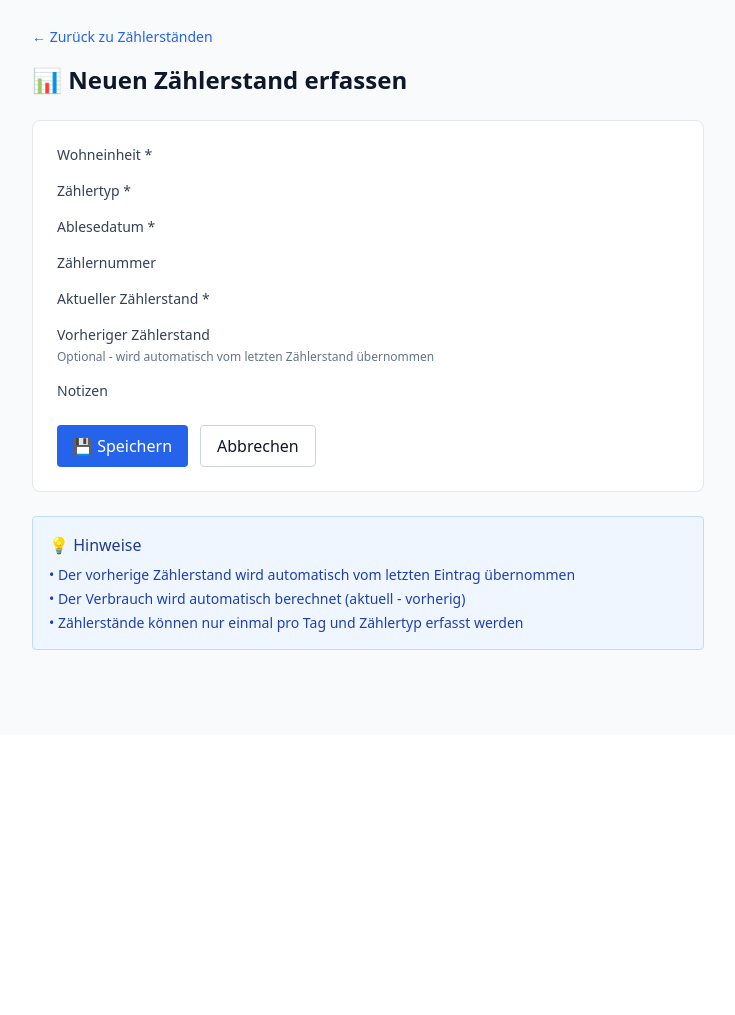
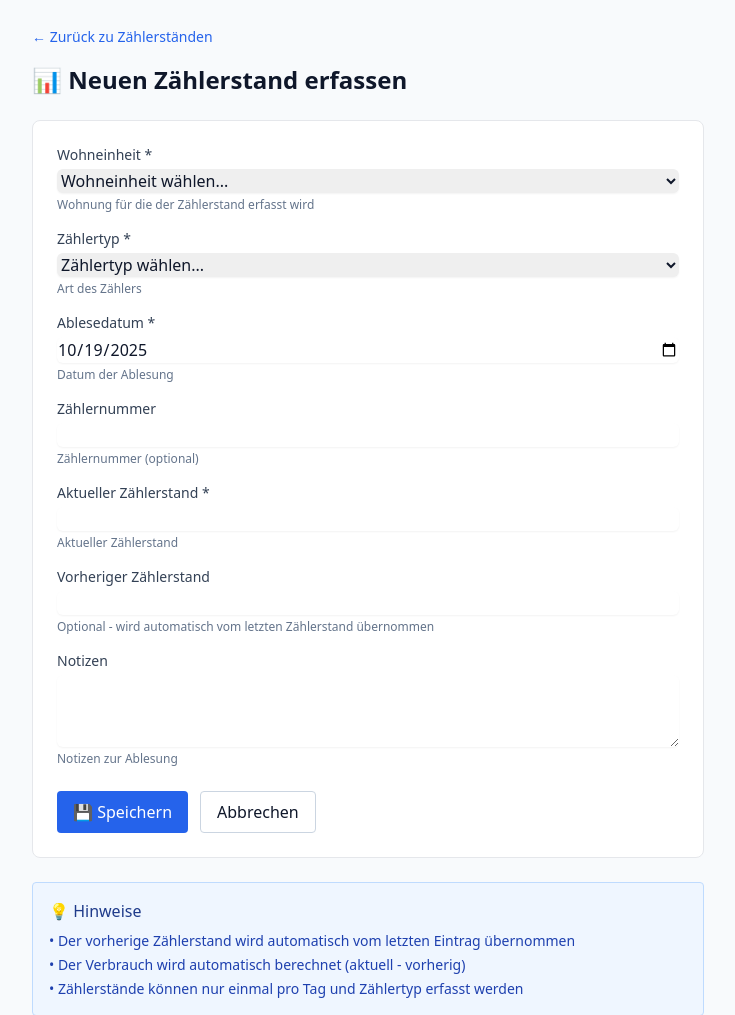
Before and after one commit to Duly330AI/uvm, a Django app: page /portal/utility/readings/create in a window 1280 px wide. Shown: the part 65-1080 px from the top of the page, without its empty margins (272-1007 px from the left). Before the commit the page ends 715 px from the top, so only its background shows below. Run offline with Django 5.2, Linux system fonts and the light colour scheme; the visitor is signed in with stand-in values (Sample User, id 1); data comes from the database, SQL or seed files in the repository; parts of the project's set-up code (start-up, migrations or seed data) failed here and were passed over; some libraries are stand-ins or nearby versions.

Commit message:
fix: M14 - Add area_sqm to preview + Fix utility reading form 🐛
2 FIXES:

1. AREA (m²) NOW VISIBLE IN PREVIEW:
   ❌ Was: data.area_sqm not in calculator results
   ✅ Now: Added area_sqm and occupants_count to return dict
   ✅ Now: Added unit_full for complete display
   ✅ Result: Preview shows '📐 45.00 m²' correctly!

2. UTILITY READING FORM NOW WORKS:
   ❌ Was: Template used {{ form.unit }} but view sent no form object
   ❌ Result: Empty fields, nothing rendered
   ✅ Now: Replaced with plain HTML inputs
   ✅ Unit dropdown: loops through units from context
   ✅ Meter type dropdown: loops through meter_types choices
   ✅ Date field: pre-filled with today
   ✅ All fields properly styled with Tailwind
   ✅ Result: Form is fully functional! 📊

RESULT:
- Preview displays real m² values
- Utility reading form renders and works
- Can now create utility readings! 🎉

```diff
--- a/backend/app/landlord/services/utility_calculator.py
+++ b/backend/app/landlord/services/utility_calculator.py
@@ -133,7 +133,10 @@
         return {
             'contract_id': contract.id,
             'unit': contract.unit.unit_label,
+            'unit_full': f"{contract.unit.property.name} - {contract.unit.unit_label}",
             'tenant': contract.tenant.primary_email,
+            'area_sqm': contract.unit.area_sqm,  # Add area for display
+            'occupants_count': contract.occupants_count,  # Add occupants for display
             'heating': heating_costs,
             'water': water_costs,
             'waste': waste_costs,
--- a/backend/app/templates/portal/utility_reading_form.html
+++ b/backend/app/templates/portal/utility_reading_form.html
@@ -1,28 +1,19 @@
-{% extends "portal/base.html" %}
-{% block title %}Zählerstand erfassen{% endblock %}
-
-{% block portal %}
+{% extends "portal/base.html" %} {% block title %}Zählerstand erfassen{% endblock %} {% block portal %}
 <div class="max-w-2xl mx-auto">
   <div class="mb-4">
-    <a href="{% url 'portal_utility_readings' %}" class="text-sm text-blue-600 hover:underline">
-      ← Zurück zu Zählerständen
-    </a>
+    <a href="{% url 'portal_utility_readings' %}" class="text-sm text-blue-600 hover:underline"> ← Zurück zu Zählerständen </a>
   </div>
 
   <h1 class="text-2xl font-semibold mb-6">📊 Neuen Zählerstand erfassen</h1>
 
   <form method="post" class="bg-white border rounded-lg p-6">
-    {% csrf_token %}
-
-    {% if form.errors %}
+    {% csrf_token %} {% if form.errors %}
     <div class="bg-red-50 border border-red-200 text-red-700 px-4 py-3 rounded mb-4">
       <strong>Fehler beim Speichern:</strong>
       <ul class="list-disc list-inside mt-2">
-        {% for field, errors in form.errors.items %}
-          {% for error in errors %}
-          <li>{{ field }}: {{ error }}</li>
-          {% endfor %}
-        {% endfor %}
+        {% for field, errors in form.errors.items %} {% for error in errors %}
+        <li>{{ field }}: {{ error }}</li>
+        {% endfor %} {% endfor %}
       </ul>
     </div>
     {% endif %}
@@ -30,95 +21,81 @@
     <div class="space-y-4">
       <!-- Unit Selection -->
       <div>
-        <label for="{{ form.unit.id_for_label }}" class="block text-sm font-medium text-slate-700 mb-1">
+        <label for="unit_id" class="block text-sm font-medium text-slate-700 mb-1">
           Wohneinheit *
         </label>
-        {{ form.unit }}
-        {% if form.unit.help_text %}
-        <p class="text-xs text-slate-500 mt-1">{{ form.unit.help_text }}</p>
-        {% endif %}
+        <select name="unit_id" id="unit_id" required class="mt-1 block w-full rounded-md border-gray-300 shadow-sm focus:border-blue-500 focus:ring-blue-500">
+          <option value="">Wohneinheit wählen...</option>
+          {% for unit in units %}
+          <option value="{{ unit.id }}">{{ unit.property.name }} - {{ unit.unit_label }}</option>
+          {% endfor %}
+        </select>
+        <p class="text-xs text-slate-500 mt-1">Wohnung für die der Zählerstand erfasst wird</p>
       </div>
 
       <!-- Meter Type -->
       <div>
-        <label for="{{ form.meter_type.id_for_label }}" class="block text-sm font-medium text-slate-700 mb-1">
+        <label for="meter_type" class="block text-sm font-medium text-slate-700 mb-1">
           Zählertyp *
         </label>
-        {{ form.meter_type }}
-        {% if form.meter_type.help_text %}
-        <p class="text-xs text-slate-500 mt-1">{{ form.meter_type.help_text }}</p>
-        {% endif %}
+        <select name="meter_type" id="meter_type" required class="mt-1 block w-full rounded-md border-gray-300 shadow-sm focus:border-blue-500 focus:ring-blue-500">
+          <option value="">Zählertyp wählen...</option>
+          {% for value, label in meter_types %}
+          <option value="{{ value }}">{{ label }}</option>
+          {% endfor %}
+        </select>
+        <p class="text-xs text-slate-500 mt-1">Art des Zählers</p>
       </div>
 
       <!-- Reading Date -->
       <div>
-        <label for="{{ form.reading_date.id_for_label }}" class="block text-sm font-medium text-slate-700 mb-1">
+        <label for="reading_date" class="block text-sm font-medium text-slate-700 mb-1">
           Ablesedatum *
         </label>
-        {{ form.reading_date }}
-        {% if form.reading_date.help_text %}
-        <p class="text-xs text-slate-500 mt-1">{{ form.reading_date.help_text }}</p>
-        {% endif %}
+        <input type="date" name="reading_date" id="reading_date" value="{{ today|date:'Y-m-d' }}" required class="mt-1 block w-full rounded-md border-gray-300 shadow-sm focus:border-blue-500 focus:ring-blue-500" />
+        <p class="text-xs text-slate-500 mt-1">Datum der Ablesung</p>
       </div>
 
       <!-- Meter Number -->
       <div>
-        <label for="{{ form.meter_number.id_for_label }}" class="block text-sm font-medium text-slate-700 mb-1">
+        <label for="meter_number" class="block text-sm font-medium text-slate-700 mb-1">
           Zählernummer
         </label>
-        {{ form.meter_number }}
-        {% if form.meter_number.help_text %}
-        <p class="text-xs text-slate-500 mt-1">{{ form.meter_number.help_text }}</p>
-        {% endif %}
+        <input type="text" name="meter_number" id="meter_number" class="mt-1 block w-full rounded-md border-gray-300 shadow-sm focus:border-blue-500 focus:ring-blue-500" />
+        <p class="text-xs text-slate-500 mt-1">Zählernummer (optional)</p>
       </div>
 
       <!-- Current Value -->
       <div>
-        <label for="{{ form.current_value.id_for_label }}" class="block text-sm font-medium text-slate-700 mb-1">
+        <label for="current_value" class="block text-sm font-medium text-slate-700 mb-1">
           Aktueller Zählerstand *
         </label>
-        {{ form.current_value }}
-        {% if form.current_value.help_text %}
-        <p class="text-xs text-slate-500 mt-1">{{ form.current_value.help_text }}</p>
-        {% endif %}
+        <input type="number" name="current_value" id="current_value" step="0.01" required class="mt-1 block w-full rounded-md border-gray-300 shadow-sm focus:border-blue-500 focus:ring-blue-500" />
+        <p class="text-xs text-slate-500 mt-1">Aktueller Zählerstand</p>
       </div>
 
       <!-- Previous Value (optional) -->
       <div>
-        <label for="{{ form.previous_value.id_for_label }}" class="block text-sm font-medium text-slate-700 mb-1">
+        <label for="previous_value" class="block text-sm font-medium text-slate-700 mb-1">
           Vorheriger Zählerstand
         </label>
-        {{ form.previous_value }}
-        <p class="text-xs text-slate-500 mt-1">
-          Optional - wird automatisch vom letzten Zählerstand übernommen
-        </p>
+        <input type="number" name="previous_value" id="previous_value" step="0.01" class="mt-1 block w-full rounded-md border-gray-300 shadow-sm focus:border-blue-500 focus:ring-blue-500" />
+        <p class="text-xs text-slate-500 mt-1">Optional - wird automatisch vom letzten Zählerstand übernommen</p>
       </div>
 
       <!-- Notes -->
       <div>
-        <label for="{{ form.notes.id_for_label }}" class="block text-sm font-medium text-slate-700 mb-1">
+        <label for="notes" class="block text-sm font-medium text-slate-700 mb-1">
           Notizen
         </label>
-        {{ form.notes }}
-        {% if form.notes.help_text %}
-        <p class="text-xs text-slate-500 mt-1">{{ form.notes.help_text }}</p>
-        {% endif %}
+        <textarea name="notes" id="notes" rows="3" class="mt-1 block w-full rounded-md border-gray-300 shadow-sm focus:border-blue-500 focus:ring-blue-500"></textarea>
+        <p class="text-xs text-slate-500 mt-1">Notizen zur Ablesung</p>
       </div>
     </div>
 
     <div class="flex gap-3 mt-6">
-      <button
-        type="submit"
-        class="px-4 py-2 bg-blue-600 text-white rounded hover:bg-blue-700"
-      >
-        💾 Speichern
-      </button>
-      <a
-        href="{% url 'portal_utility_readings' %}"
-        class="px-4 py-2 border border-slate-300 rounded hover:bg-slate-50"
-      >
-        Abbrechen
-      </a>
+      <button type="submit" class="px-4 py-2 bg-blue-600 text-white rounded hover:bg-blue-700">💾 Speichern</button>
+      <a href="{% url 'portal_utility_readings' %}" class="px-4 py-2 border border-slate-300 rounded hover:bg-slate-50"> Abbrechen </a>
     </div>
   </form>
 
```
